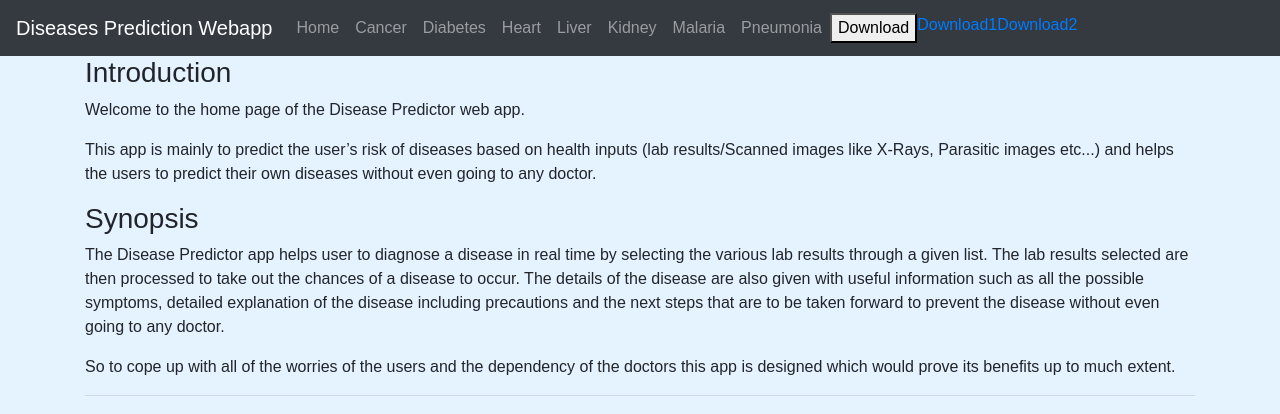
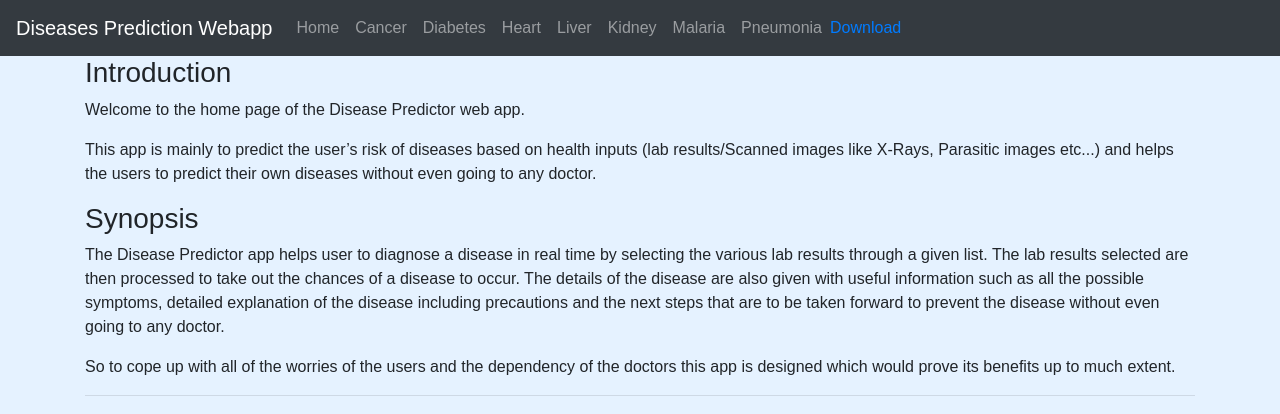
Before and after one commit to AshishKr2303/DiseaseWebApp, a Flask app: page / in a window 1280 px wide. Shown: the top 414 px of the page. Run offline with Flask 2, Linux system fonts and the light colour scheme; parts of the project's set-up code (start-up, migrations or seed data) failed here and were passed over; some libraries are stand-ins or nearby versions.

Commit message:
Add files via upload

```diff
--- a/template/home.html
+++ b/template/home.html
@@ -80,10 +80,8 @@
 
   <div class="collapse navbar-collapse" id="navbarSupportedContent">
     <ul class="navbar-nav mr-auto">
-      <a href="/file"><button>Download</button></a>
-	  <a  href="breast.jpg" Download>Download1</a>
-	  <a  href="abc.xlsx" Download>Download2</a>
 
+      <a  href="/Files/abc.xlsx" Download>Download</a>
 
   </div>
 </nav>
```
